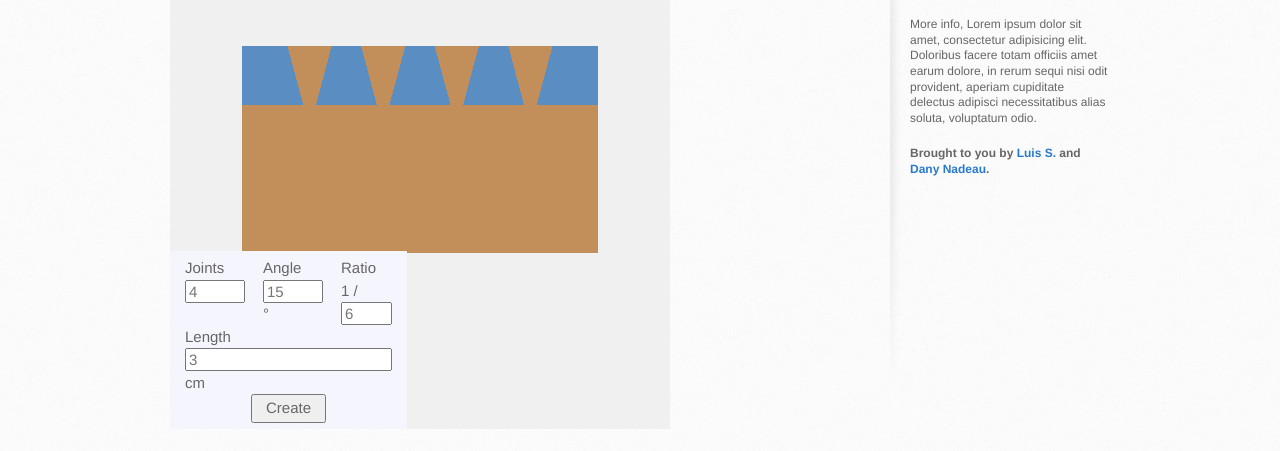
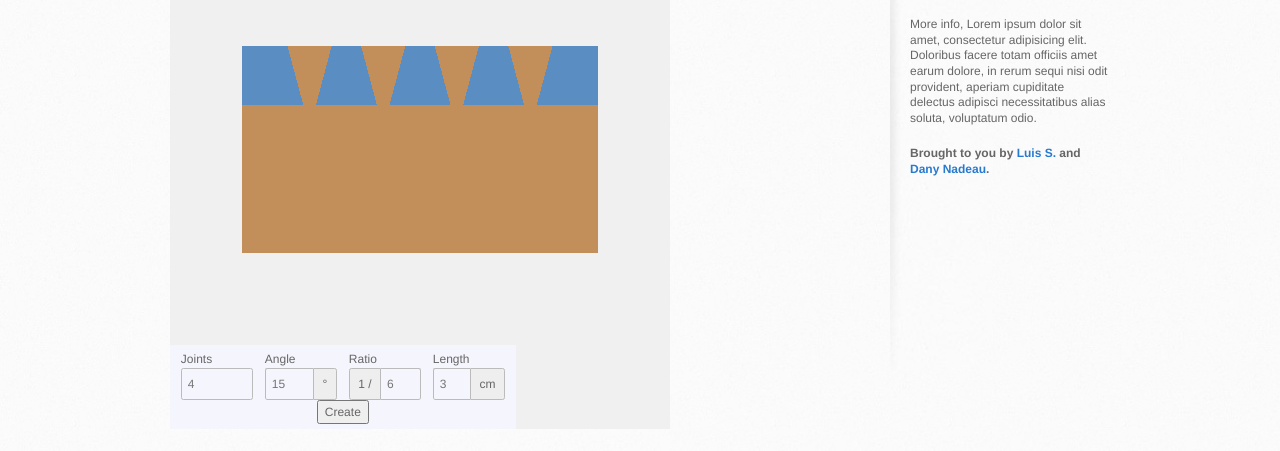
Before and after one commit to dceluis/dovetail, a plain HTML site: page site/index.html in a window 1280 px wide. Shown: the part 400-851 px from the top of the page. Drawn offline with Linux system fonts and the light colour scheme; animation ran at ten frames a second.

Commit message:
updated control styles

```diff
--- a/src/playbox.scss
+++ b/src/playbox.scss
@@ -36,30 +36,73 @@
   z-index: 1;
   position: absolute;
   bottom: 0px;
-  width: 15em;
+  width: 28em;
   display: flex;
   flex-flow: row wrap;
   justify-content: space-around;
   margin: 0 auto;
   background-color: hsl(240,90,98);
   padding: 0.4em;
-  > label{
-    width: 3em;
+  font-size: 0.8em;
 }
 
-  > input{
+.form-group{
+  display: flex;
+  flex-flow: column wrap;
+  justify-content: space-around;
+  input{
     box-sizing: border-box;
-    width: 11em;
-    height: 2em;
+    width: 5em;
     padding: 0.5em;
     background-color: transparent;
-    border: solid 1px gray;
+    border: solid 1px #bbb;
     border-radius: 0.2em;
     color: #3f3f3f;
+    line-height: inherit;
+    flex-grow: 1;
   }
-  >button{
+
+  button{
     width: 5em;
     align-self: center;
   }
+}
+
+.input-group{
+  display: flex;
+  width: 6em;
+  .addon{
+    box-sizing: border-box;
+    padding: 0.5em 0.7em;
+    text-align: center;
+    border: solid 1px #bbb;
+    background-color: #eee;
+    &:first-child{
+      border-top-left-radius: 0.2em;
+      border-bottom-left-radius: 0.2em;
+    }
+    &:last-child{
+      border-top-right-radius: 0.2em;
+      border-bottom-right-radius: 0.2em;
+    }
+  }
+
+  input{
+    width: 3em;
+    &:last-child{
+      border-left-width: 0;
+      border-top-left-radius: 0;
+      border-bottom-left-radius: 0;
+    }
+    &:first-child{
+      border-right-width: 0;
+      border-top-right-radius: 0;
+      border-bottom-right-radius: 0;
+    }
+    &:first-child:last-child{
+      border-width: 1px;
+      border-radius: 0.2em;
+    }
+  }
 
 }
```
Also changed, not shown: site/css/playbox.css. Lines whose indentation alone changed are shown as unchanged.
